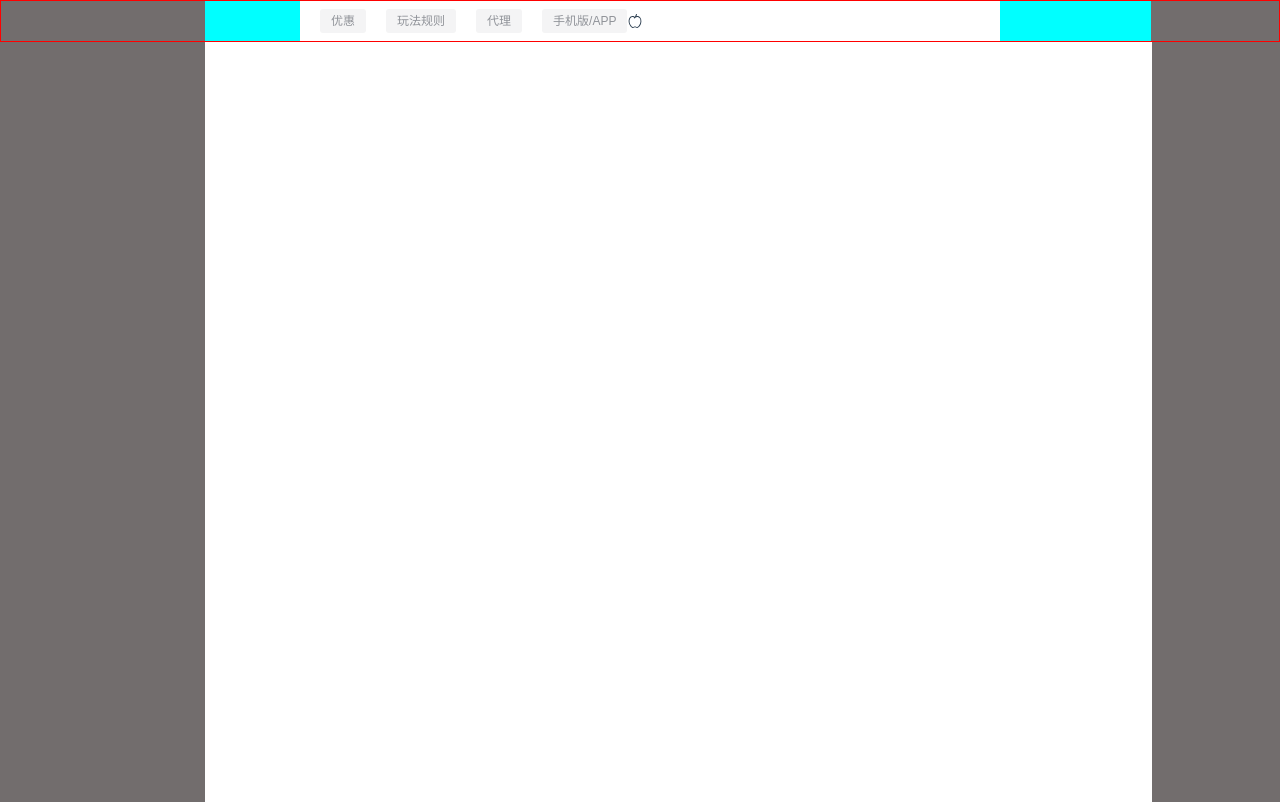
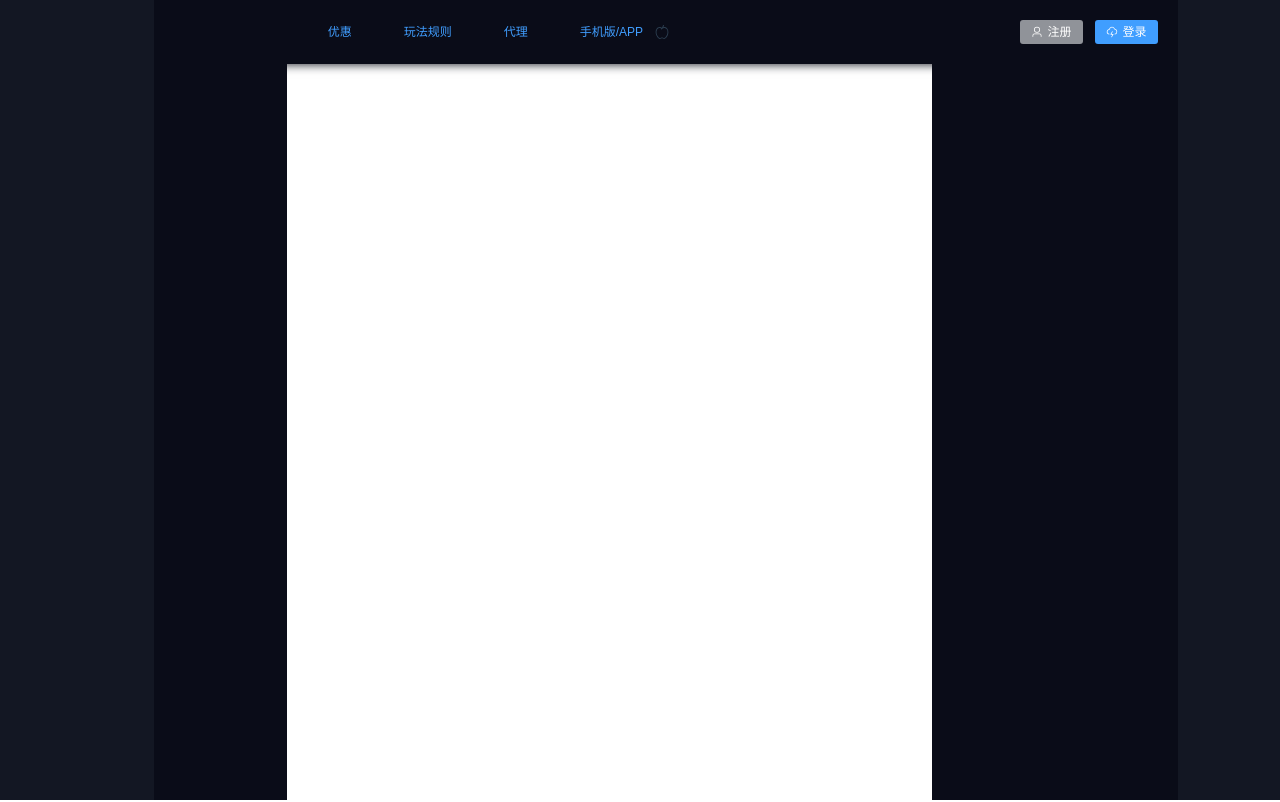
Before and after one commit to xu12888/vue-flash, a Vue app: page /indexUser in a window 1280 px wide. Built offline with nearby package versions, Linux system fonts and the light colour scheme.

Commit message:
add uesr components button

```diff
--- /dev/null
+++ b/src/components/index-button.vue
@@ -0,0 +1,29 @@
+<template>
+  <button class="index-user-button" :class="[size, type]">
+    <slot />
+  </button>
+</template>
+<script>
+export default {
+  name: "UserButton",
+  props: {
+    size: {
+      type: String,
+      default: "medium",
+    },
+    type: {
+      type: String,
+      default: "default",
+    },
+  },
+};
+</script>
+<style scoped lang="less">
+.ueser-button {
+  background-color: red;
+}
+.medium {
+  width: 50px;
+  height: 50px;
+}
+</style>
--- a/src/views/indexUser.vue
+++ b/src/views/indexUser.vue
@@ -1,6 +1,6 @@
 <template>
   <div class="top">
-    <div class="head">
+    <div class="head" style="box-shadow: 0 0 10px #090c14">
       <div class="lift"></div>
       <div class="main">
         <div class="head_main_lift"></div>
@@ -8,54 +8,86 @@
           <el-row class="mb-4">
             <el-button
               size="small"
-              type="info"
+              type="text"
               plain
-              style="margin-left: 20px; border: none"
+              style="margin-left: 30px; border: none"
               >优惠</el-button
             >
           </el-row>
           <el-row class="mb-4">
             <el-button
               size="small"
-              type="info"
+              type="text"
               plain
-              style="margin-left: 20px; border: none"
+              style="margin-left: 30px; border: none"
               >玩法规则</el-button
             >
           </el-row>
           <el-row class="mb-4">
             <el-button
               size="small"
-              type="info"
+              type="text"
               plain
-              style="margin-left: 20px; border: none"
+              style="margin-left: 30px; border: none"
               >代理</el-button
             >
           </el-row>
           <el-row class="mb-4">
             <el-button
               size="small"
-              type="info"
+              type="text"
               plain
-              style="margin-left: 20px; border: none"
+              style="margin-left: 30px; border: none"
               >手机版/APP</el-button
             >
           </el-row>
-          <el-icon style="margin-right: 20px;"><apple /></el-icon>
+          <el-row class="mb-4">
+            <el-icon><apple /></el-icon>
+          </el-row>
         </div>
-        <div class="head_main_right"></div>
+        <div class="head_main_right">
+          <el-row class="head_main_right_button">
+            <el-button
+              size="small"
+              type="info"
+              style="border: none;"
+            >
+              <el-icon style="margin-right: 5px"><user /></el-icon>
+              注册</el-button
+            >
+            <el-button
+              size="small"
+              type="primary"
+              style="border: none"
+            >
+              <el-icon style="margin-right: 5px"><lightning /></el-icon>
+              登录</el-button
+            >
+          </el-row>
+        </div>
       </div>
       <div class="right"></div>
     </div>
     <div class="boby">
       <div class="lift"></div>
-      <div class="main"></div>
+      <div class="main">
+        <div class="boby_main_lift">
+
+        </div>
+        <div class="boby_main_main"></div>
+        <div class="boby_main_right"></div>
+      </div>
       <div class="right"></div>
     </div>
   </div>
 </template>
+
 <script lang="ts" setup>
+import UserButton from '@/components/index-button.vue';
+
+
 </script>
+
 <style lang="scss">
 * {
   /* 初始化 取消页面的内边距 */
@@ -72,38 +104,57 @@
 }
 .head {
   width: 100%;
-  height: 5%;
+  height: 8%;
   display: flex;
-  border: 1px solid red;
 }
 .boby {
   width: 100%;
-  height: 95%;
+  height: 92%;
   display: flex;
 }
 .lift {
-  width: 16%;
-  background-color: rgb(114, 109, 109);
+  width: 12%;
+  background-color: #131723;
 }
 .main {
-  width: 74%;
+  width: 80%;
   display: flex;
 }
 .right {
-  width: 10%;
-  background-color: rgb(114, 109, 109);
+  width: 8%;
+  background-color: #131723;
 }
 .head_main_lift {
-  width: 10%;
-  background-color: aqua;
+  width: 13%;
+  background-color: #0a0c18;
 }
 .head_main_main {
-  width: 74%;
+  width: 63%;
   display: flex;
   align-items: center; // 垂直对齐
+  background-color: #0a0c18;
 }
 .head_main_right {
-  width: 16%;
-  background-color: aqua;
+  width: 24%;
+  background-color: #0a0c18;
+  display: flex;
+  flex-direction: row-reverse;
+  align-items: center; // 垂直对齐
+}
+.head_main_right_button {
+  margin-right: 20px;
+}
+.boby_main_lift {
+  width: 13%;
+  display: flex;
+  flex-wrap: wrap;
+  background-color: #0a0c18;
+}
+.boby_main_main {
+  width: 63%;
+}
+.boby_main_right {
+  width: 24%;
+  background-color: #0a0c18;
 }
 </style>
```
